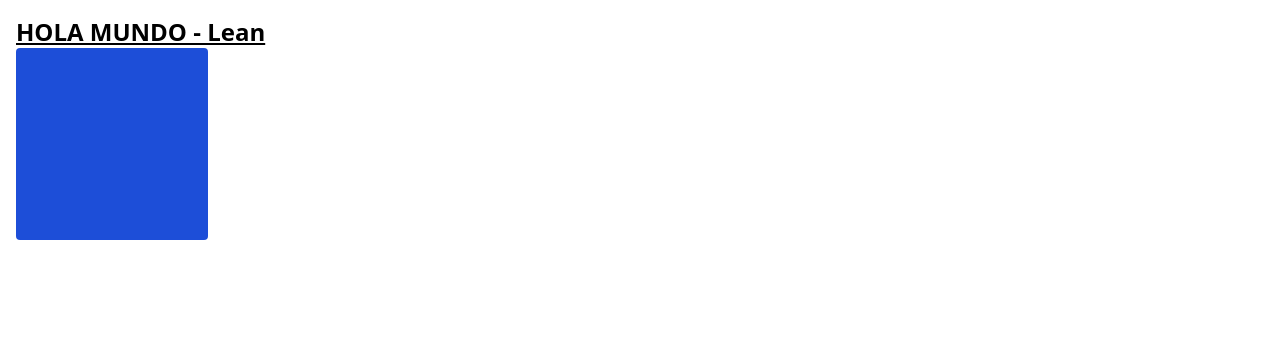
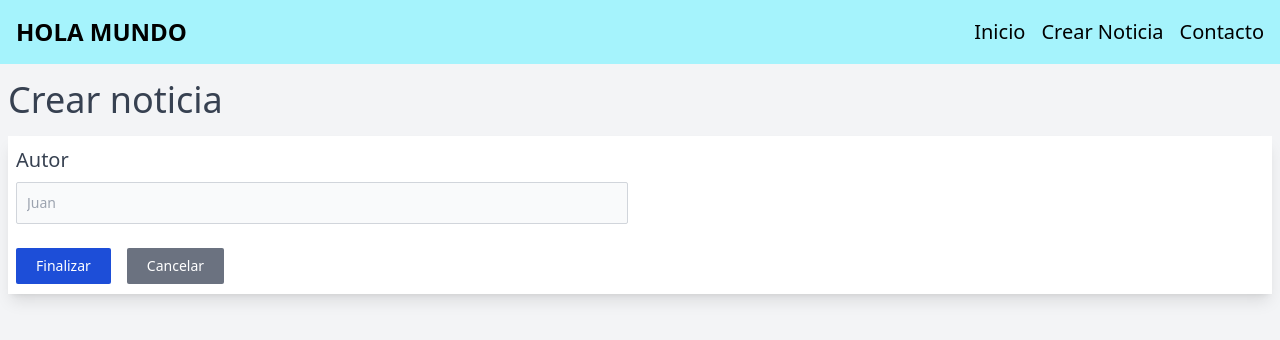
Before and after one commit to OneLean/noticiasaldiaL-M, an Angular app in the folder noticiasLM_frontend/: page /create in a window 1280 px wide. Before the commit this address led to /. Shown: the top 340 px of the page. Built offline with nearby package versions, Linux system fonts and the light colour scheme.

Commit message:
Actualizacion

```diff
--- a/noticiasLM_frontend/src/app/app-routing.module.ts
+++ b/noticiasLM_frontend/src/app/app-routing.module.ts
@@ -1,7 +1,10 @@
 import { NgModule } from '@angular/core';
 import { RouterModule, Routes } from '@angular/router';
+import { CreateViewSectionComponent } from './components/create-view-section/create-view-section.component';
 
-const routes: Routes = [];
+const routes: Routes = [
+  { path: 'create', component: CreateViewSectionComponent },
+];
 
 @NgModule({
   imports: [RouterModule.forRoot(routes)],
--- a/noticiasLM_frontend/src/app/app.component.html
+++ b/noticiasLM_frontend/src/app/app.component.html
@@ -1,12 +1,20 @@
 <style>
-
+  .pss{
+    font-weight: 600;
+  }
 </style>
 
 <!-- Toolbar -->
-  <div class="max-w-7xl h-screen mx-auto bg-white">
-    <section class="p-4">
-      <p class="text-2xl font-bold underline">HOLA MUNDO - Lean</p>
-      <div class="h-48 w-48 bg-blue-700 rounded"></div>
+  <div class="max-w-7xl mx-auto bg-cyan-200">
+    <section class="p-4 flex justify-between items-center">
+      <p class="text-2xl font-bold"><a routerLink="">HOLA MUNDO</a></p>
+      <nav>
+        <ul class="flex space-x-4 text-xl">
+          <li><a routerLink="/home">Inicio</a></li>
+          <li [ngClass]="{'pss': currentSection === '/create'}"><a routerLink="/create">Crear Noticia</a></li>
+          <li><a routerLink="/contact">Contacto</a></li>
+        </ul>
+      </nav>
     </section>
   </div>
 <router-outlet></router-outlet>
--- a/noticiasLM_frontend/src/app/app.component.ts
+++ b/noticiasLM_frontend/src/app/app.component.ts
@@ -7,4 +7,5 @@ import { Component } from '@angular/core';
 })
 export class AppComponent {
   title = 'noticiasLM_frontend';
+  currentSection: string = '';
 }
--- a/noticiasLM_frontend/src/app/app.module.ts
+++ b/noticiasLM_frontend/src/app/app.module.ts
@@ -3,10 +3,12 @@ import { BrowserModule } from '@angular/platform-browser';
 
 import { AppRoutingModule } from './app-routing.module';
 import { AppComponent } from './app.component';
+import { CreateViewSectionComponent } from './components/create-view-section/create-view-section.component';
 
 @NgModule({
   declarations: [
-    AppComponent
+    AppComponent,
+    CreateViewSectionComponent
   ],
   imports: [
     BrowserModule,
--- /dev/null
+++ b/noticiasLM_frontend/src/app/components/create-view-section/create-view-section.component.html
@@ -0,0 +1,24 @@
+<div class="max-w-7xl h-screen mx-auto bg-gray-100">
+    <h2 class="text-4xl font-thin text-gray-700 py-4 mx-2">Crear noticia</h2>
+
+
+    <form class="bg-white px-2 py-2.5 mx-2 shadow-lg">
+        <div class="grid gap-6 mb-6 md:grid-cols-2">
+            <div>
+                <label for="first_name" class="block mb-2 text-xl font-md text-gray-700">Autor</label>
+                <input type="text" id="first_name"
+                    class="bg-gray-50 border border-gray-300 text-gray-900 text-sm rounded-sm block w-full p-2.5 "
+                    placeholder="Juan" required>
+            </div>
+
+        </div>
+        <div class="space-x-4">
+            <button type="submit"
+                class="text-white bg-blue-700 hover:bg-blue-800 focus:ring-4 focus:outline-none focus:ring-blue-300 font-medium rounded-sm text-sm w-full sm:w-auto px-5 py-2 text-center">Finalizar</button>
+            <button type="submit"
+                class="text-white bg-gray-500 hover:bg-gray-700 focus:ring-4 focus:outline-none focus:ring-blue-300 font-medium rounded-sm text-sm w-full sm:w-auto px-5 py-2 text-center">Cancelar</button>
+        </div>
+    </form>
+
+
+</div>
```
Also changed, not shown: noticiasLM_frontend/src/app/components/create-view-section/create-view-section.component.ts (added, +10 -0 lines), noticiasLM_frontend/src/app/components/create-view-section/create-view-section.component.css (added), 1 other file (tests, documents, lock files or other folders).
